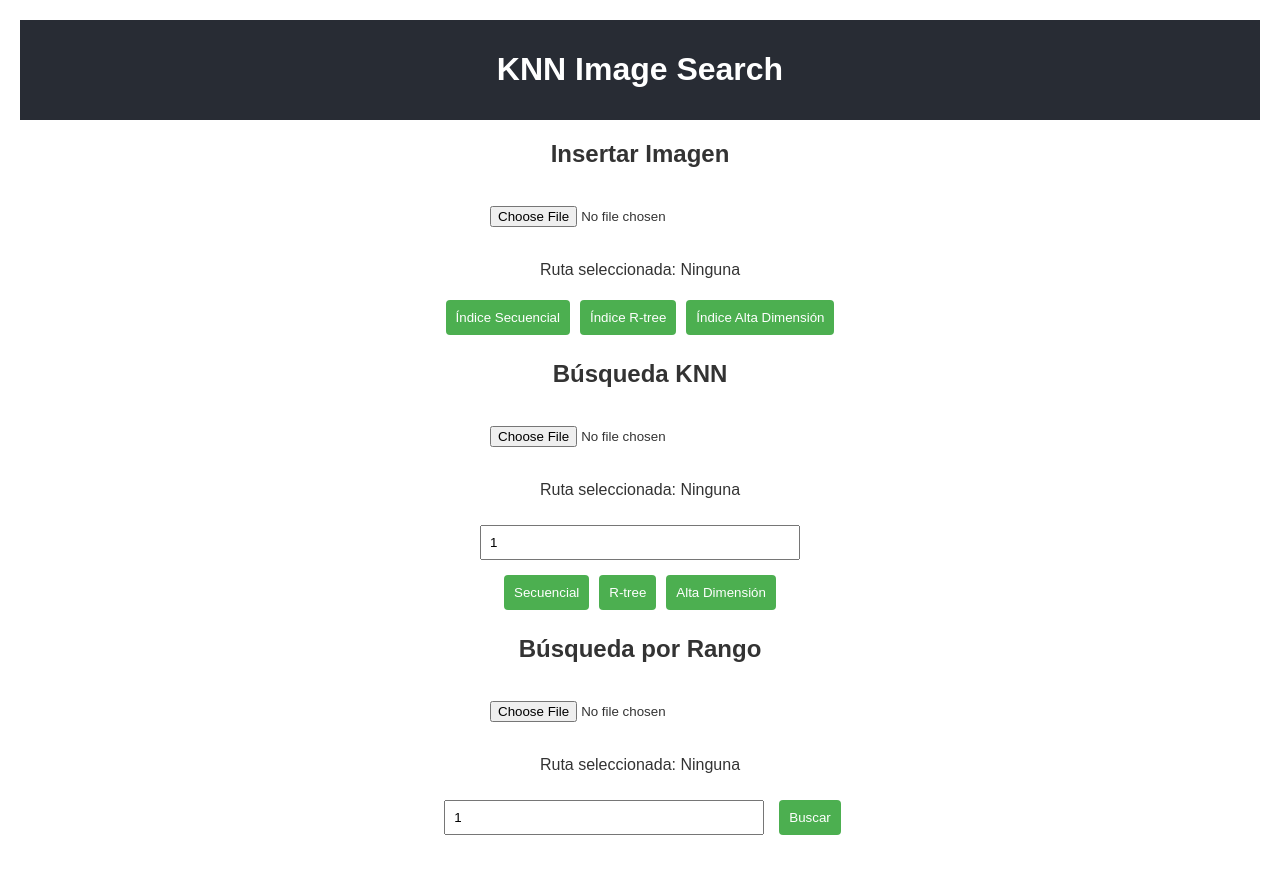
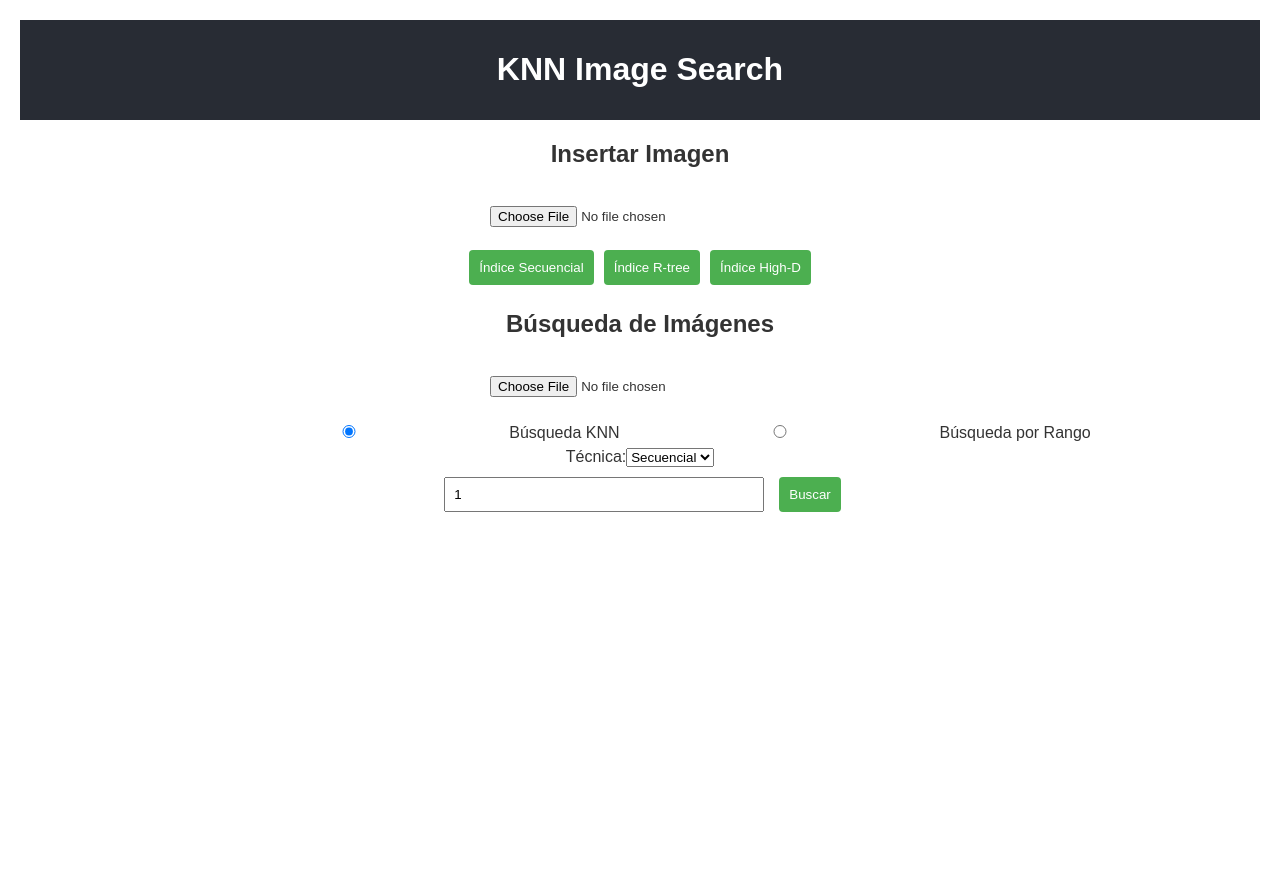
Before and after one commit to SebaU12/DataFusion-DB, a React (Create React App) app in the folder proyecto3/frontend/: page / in a window 1280 px wide. Shown: the top 874 px of the page. After the commit the page ends 800 px from the top, so only its background shows below. Built offline with nearby package versions, Linux system fonts and the light colour scheme.

Commit message:
Update App.js

```diff
--- a/proyecto3/frontend/src/App.js
+++ b/proyecto3/frontend/src/App.js
@@ -9,8 +9,7 @@ function App() {
       </header>
       <main>
         <InsertImage />
-        <KnnSearch />
-        <RangeSearch />
+        <SearchImage />
       </main>
     </div>
   );
@@ -24,8 +23,9 @@ const InsertImage = () => {
   const handleFileChange = (event) => {
     const file = event.target.files[0];
     if (file) {
-      setImagePath(file.path);
-      setPreview(URL.createObjectURL(file));
+      const fileURL = URL.createObjectURL(file);
+      setPreview(fileURL);
+      setImagePath(file.path || file.name);
     }
   };
 
@@ -37,7 +37,7 @@ const InsertImage = () => {
         body: JSON.stringify({ image_path: imagePath }),
       });
       const data = await response.json();
-      setMessage(data.message);
+      setMessage(data.message || "Imagen insertada correctamente.");
     } catch (error) {
       setMessage("Error al insertar la imagen.");
     }
@@ -48,7 +48,6 @@ const InsertImage = () => {
       <h2>Insertar Imagen</h2>
       <input type="file" accept="image/*" onChange={handleFileChange} />
       {preview && <img src={preview} alt="Vista previa" className="preview" />}
-      <p>Ruta seleccionada: {imagePath || "Ninguna"}</p>
       <div>
         <button onClick={() => handleInsert("http://127.0.0.1:8000/insert_image_sequential/")}>
           Índice Secuencial
@@ -57,7 +56,7 @@ const InsertImage = () => {
           Índice R-tree
         </button>
         <button onClick={() => handleInsert("http://127.0.0.1:8000/insert_image_high_d/")}>
-          Índice Alta Dimensión
+          Índice High-D
         </button>
       </div>
       {message && <p>{message}</p>}
@@ -65,110 +64,114 @@ const InsertImage = () => {
   );
 };
 
-const KnnSearch = () => {
+const SearchImage = () => {
   const [queryImage, setQueryImage] = useState("");
+  const [preview, setPreview] = useState(null);
+  const [mode, setMode] = useState("knn");
+  const [technique, setTechnique] = useState("sequential");
   const [k, setK] = useState(1);
+  const [rangeStart, setRangeStart] = useState(0);
+  const [rangeEnd, setRangeEnd] = useState(1);
   const [results, setResults] = useState([]);
-  const [preview, setPreview] = useState(null);
 
   const handleFileChange = (event) => {
     const file = event.target.files[0];
     if (file) {
-      setQueryImage(file.path); // Ruta de la imagen
-      setPreview(URL.createObjectURL(file)); // Vista previa
+      const fileURL = URL.createObjectURL(file);
+      setPreview(fileURL);
+      setQueryImage(file.path || file.name);
     }
   };
 
-  const handleSearch = async (url) => {
+  const handleSearch = async () => {
+    let url = "";
+    let body = {};
+
+    if (mode === "knn") {
+      url =
+        technique === "sequential"
+          ? "http://127.0.0.1:8000/knn_search_sequential/"
+          : technique === "rtree"
+          ? "http://127.0.0.1:8000/knn_search_rtree/"
+          : "http://127.0.0.1:8000/knn_search_high_d/";
+
+      body = { query_image_path: queryImage, k: parseInt(k) };
+    } else {
+      url = "http://127.0.0.1:8000/range_search_sequential/";
+      body = { query_image_path: queryImage, radius: parseFloat(rangeEnd - rangeStart) };
+    }
+
     try {
       const response = await fetch(url, {
         method: "POST",
         headers: { "Content-Type": "application/json" },
-        body: JSON.stringify({ query_image_path: queryImage, k: parseInt(k) }),
+        body: JSON.stringify(body),
       });
       const data = await response.json();
       setResults(data.results || []);
     } catch (error) {
-      console.error("Error al buscar imágenes", error);
+      console.error("Error en la búsqueda:", error);
     }
   };
 
   return (
     <section>
-      <h2>Búsqueda KNN</h2>
+      <h2>Búsqueda de Imágenes</h2>
       <input type="file" accept="image/*" onChange={handleFileChange} />
       {preview && <img src={preview} alt="Vista previa" className="preview" />}
-      <p>Ruta seleccionada: {queryImage || "Ninguna"}</p>
+      <div>
+        <label>
+          <input
+            type="radio"
+            value="knn"
+            checked={mode === "knn"}
+            onChange={() => setMode("knn")}
+          />
+          Búsqueda KNN
+        </label>
+        <label>
+          <input
+            type="radio"
+            value="range"
+            checked={mode === "range"}
+            onChange={() => setMode("range")}
+          />
+          Búsqueda por Rango
+        </label>
+      </div>
+      <div>
+        <label>
+          Técnica:
+          <select value={technique} onChange={(e) => setTechnique(e.target.value)}>
+            <option value="sequential">Secuencial</option>
+            <option value="rtree">R-tree</option>
+            <option value="high_d">High-D</option>
+          </select>
+        </label>
+      </div>
+      {mode === "knn" ? (
         <input
           type="number"
           placeholder="Número de vecinos (k)"
           value={k}
           onChange={(e) => setK(e.target.value)}
         />
+      ) : (
         <div>
-        <button onClick={() => handleSearch("http://127.0.0.1:8000/knn_search_sequential/")}>
-          Secuencial
-        </button>
-        <button onClick={() => handleSearch("http://127.0.0.1:8000/knn_search_rtree/")}>
-          R-tree
-        </button>
-        <button onClick={() => handleSearch("http://127.0.0.1:8000/knn_search_high_d/")}>
-          Alta Dimensión
-        </button>
-      </div>
-      <div className="results">
-        {results.map((result, index) => (
-          <div key={index}>
-            <p>{result}</p>
-            <img src={result} alt={`Resultado ${index}`} className="preview" />
-          </div>
-        ))}
-      </div>
-    </section>
-  );
-};
-
-const RangeSearch = () => {
-  const [queryImage, setQueryImage] = useState("");
-  const [radius, setRadius] = useState(1.0);
-  const [results, setResults] = useState([]);
-  const [preview, setPreview] = useState(null);
-
-  const handleFileChange = (event) => {
-    const file = event.target.files[0];
-    if (file) {
-      setQueryImage(file.path); // Ruta de la imagen
-      setPreview(URL.createObjectURL(file)); // Vista previa
-    }
-  };
-
-  const handleSearch = async () => {
-    try {
-      const response = await fetch("http://127.0.0.1:8000/range_search_sequential/", {
-        method: "POST",
-        headers: { "Content-Type": "application/json" },
-        body: JSON.stringify({ query_image_path: queryImage, radius: parseFloat(radius) }),
-      });
-      const data = await response.json();
-      setResults(data.results || []);
-    } catch (error) {
-      console.error("Error al realizar búsqueda por rango", error);
-    }
-  };
-
-  return (
-    <section>
-      <h2>Búsqueda por Rango</h2>
-      <input type="file" accept="image/*" onChange={handleFileChange} />
-      {preview && <img src={preview} alt="Vista previa" className="preview" />}
-      <p>Ruta seleccionada: {queryImage || "Ninguna"}</p>
           <input
             type="number"
-        step="0.1"
-        placeholder="Radio"
-        value={radius}
-        onChange={(e) => setRadius(e.target.value)}
+            placeholder="Inicio del rango"
+            value={rangeStart}
+            onChange={(e) => setRangeStart(e.target.value)}
           />
+          <input
+            type="number"
+            placeholder="Fin del rango"
+            value={rangeEnd}
+            onChange={(e) => setRangeEnd(e.target.value)}
+          />
+        </div>
+      )}
       <button onClick={handleSearch}>Buscar</button>
       <div className="results">
         {results.map((result, index) => (
```
Lines whose indentation alone changed are shown as unchanged.
